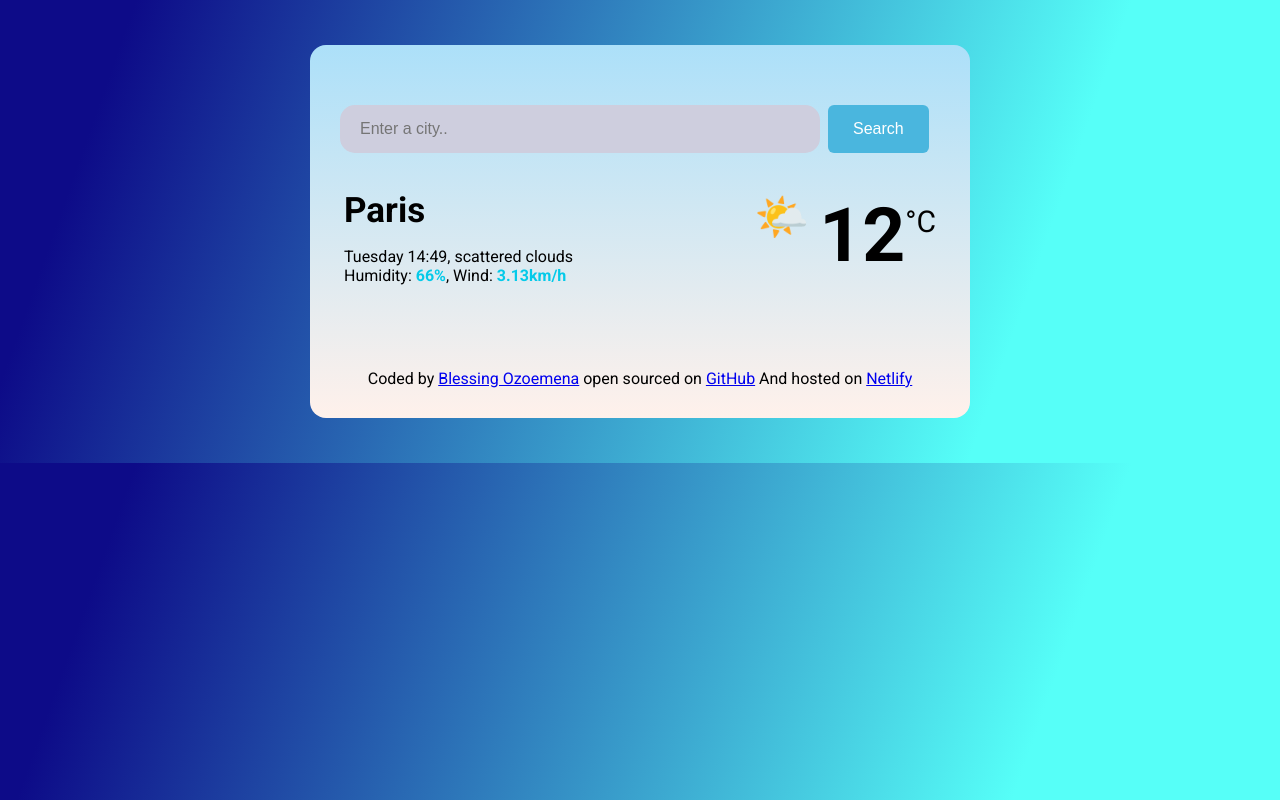
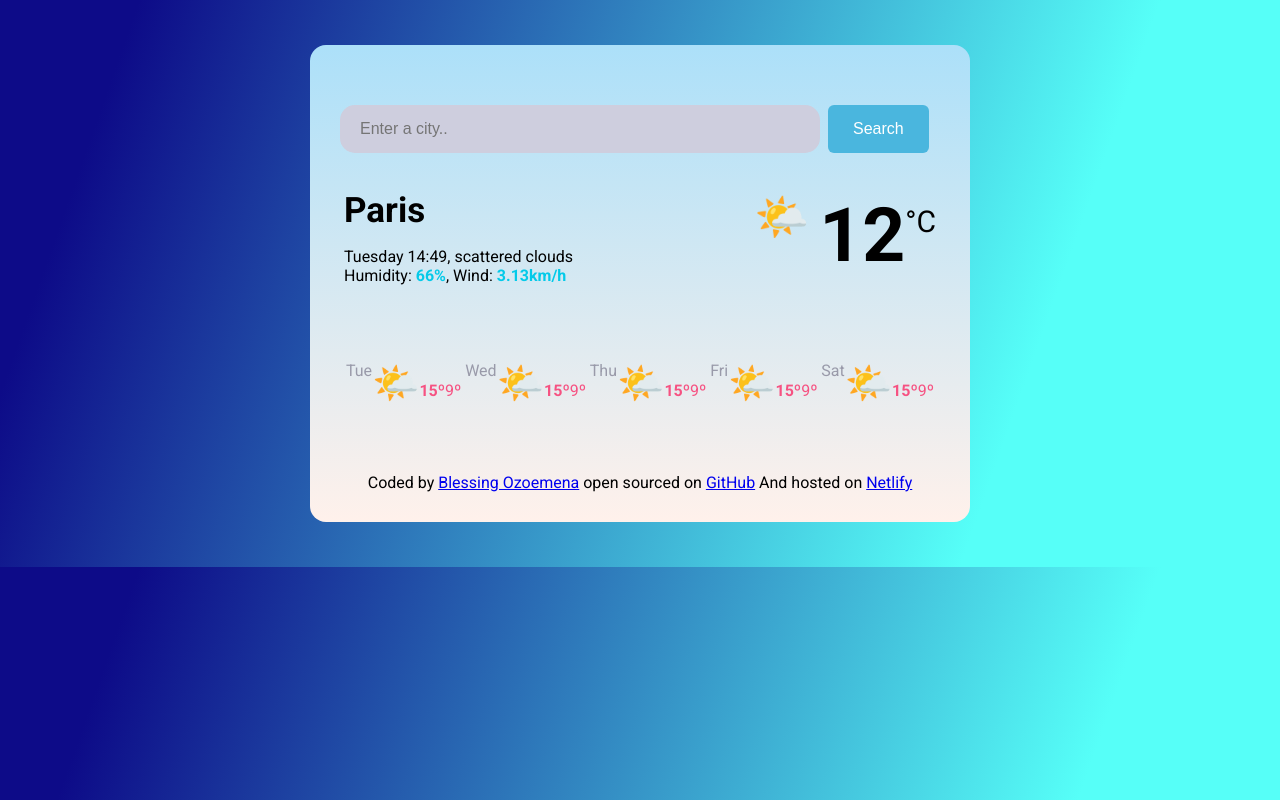
Before and after one commit to Blessing-ozoemena/Stellar-weather-app, a plain HTML site: page index.html in a window 1280 px wide. Drawn offline with nearby package versions, Linux system fonts and the light colour scheme; no server answers.

Commit message:
Modified Index.html and style.css

```diff
--- a/index.html
+++ b/index.html
@@ -3,13 +3,14 @@
   <head>
     <meta charset="UTF-8" />
     <meta name="viewport" content="width=device-width, initial-scale=1.0" />
-    <title>Stella-Weather-Forcast</title>
     <link rel="preconnect" href="https://fonts.googleapis.com" />
     <link rel="preconnect" href="https://fonts.gstatic.com" crossorigin />
     <link
       href="https://fonts.googleapis.com/css2?family=Roboto:ital,wght@0,100;0,300;0,400;0,500;0,700;0,900;1,100;1,300;1,400;1,500;1,700;1,900&display=swap"
       rel="stylesheet"
     />
+    <link rel="stylesheet" href="src/style.css" />
+    <script src="https://cdn.jsdelivr.net/npm/axios@1.1.2/dist/axios.min.js"></script>
     <script src="https://cdn.jsdelivr.net/npm/axios@1.1.2/dist/axios.min.js"></script>
     <link rel="stylesheet" href="src/style.css" />
   </head>
@@ -50,8 +51,8 @@
             <div class="weather-app-unit">°C</div>
           </div>
         </div>
+         <div class="weather-forecast" id="forecast"></div>
       </main>
-      <div class="forecast"id="forecast"></div>
     <footer>
       Coded by
       <a href="https://github.com/Blessing-ozoemena" target="blank">
--- a/src/index.js
+++ b/src/index.js
@@ -51,28 +51,32 @@ function handleSearchSubmit(event) {
 
   searchCity(searchInput.value);
 }
-function displayForcast(response) {
-  let days = ["Tue", "Wed", "Thur", "Fri", "Sat"];
+function displayForecast() {
+  let days = ["Tue", "Wed", "Thu", "Fri", "Sat"];
   let forecastHtml = "";
-  response.data.daily.forEach(function (day) {
+
+  days.forEach(function (day) {
     forecastHtml =
       forecastHtml +
       `
-   <div class="weather-forecast-day">${day}</div>
-    <div class="weather-forecast-icon">⛅</div>
-      <div class="weather-forecast-temps">
-        <span class="weather-forecast-temps-max"> 18°</span>
-        <span class="weather-forecast-temps-min">6°</span>
+      <div class="weather-forecast">
+        <div class="weather-forecast-date">${day}</div>
+        <div class="weather-forecast-icon">🌤️</div>
+        <div class="weather-forecast-temperatures">
+          <div class="weather-forecast-temperature">
+            <strong>15º</strong>
+          </div>
+          <div class="weather-forecast-temperature">9º</div>
+        </div>
       </div>
-    </div>
     `;
   });
+
+  let forecastElement = document.querySelector("#forecast");
+  forecastElement.innerHTML = forecastHtml;
 }
-let forecastElement = document.querySelector(`#forecast`);
-forecastElement.innerHTML = forecastHtml;
-
 searchFormElement = document.querySelector("#search-form");
 searchFormElement.addEventListener("submit", handleSearchSubmit);
 
 searchCity("Paris");
-displayForcast();
+displayForecast();
--- a/src/style.css
+++ b/src/style.css
@@ -87,6 +87,32 @@ main {
 .weather-forcast-temps-max {
   font-size: 18px;
 }
-.weather-forcast-day {
-  font-size: 20px;
+.weather-forecast {
+  display: flex;
+  justify-content: space-around;
+  margin-top: 30px;
 }
+
+.weather-forecast-date {
+  text-align: center;
+  color: rgba(39, 33, 66, 0.4);
+  font-size: 16px;
+  line-height: 20px;
+  margin-bottom: 20px;
+}
+
+.weather-forecast-icon {
+  font-size: 38px;
+  text-align: center;
+}
+.weather-forecast-temperatures {
+  text-align: center;
+  color: #f65282;
+  margin-top: 20px;
+  display: flex;
+  justify-content: center;
+}
+
+.weather-forecast-temperature {
+  padding: 0 0px;
+}
```
